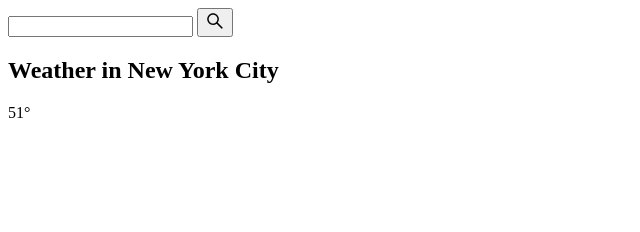
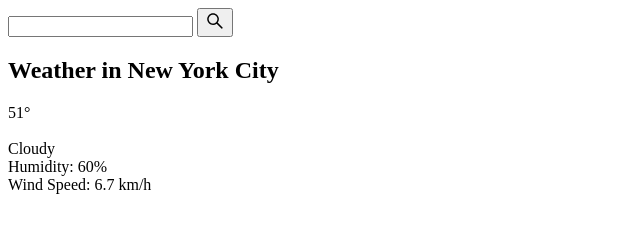
Before and after one commit to ekdeguzm/weather-app, a plain HTML site: page index.html in a window 1280 px wide. Shown: the whole page, without its empty margins (0-640 px from the left). Drawn offline with Linux system fonts and the light colour scheme.

Commit message:
add more to the div class weather: description,  humidity, wind

```diff
--- a/index.html
+++ b/index.html
@@ -20,6 +20,11 @@
       <div class="weather">
         <h2 class="city">Weather in New York City</h2>
         <div class="temp">51°</div>
+        <img src="" alt="" class="icon" />
+        <div class="description">Cloudy</div>
+        <div class="humidity">Humidity: 60%</div>
+        <div class="wind">Wind Speed: 6.7 km/h</div>
+
       </div>
 
     </div>
```
